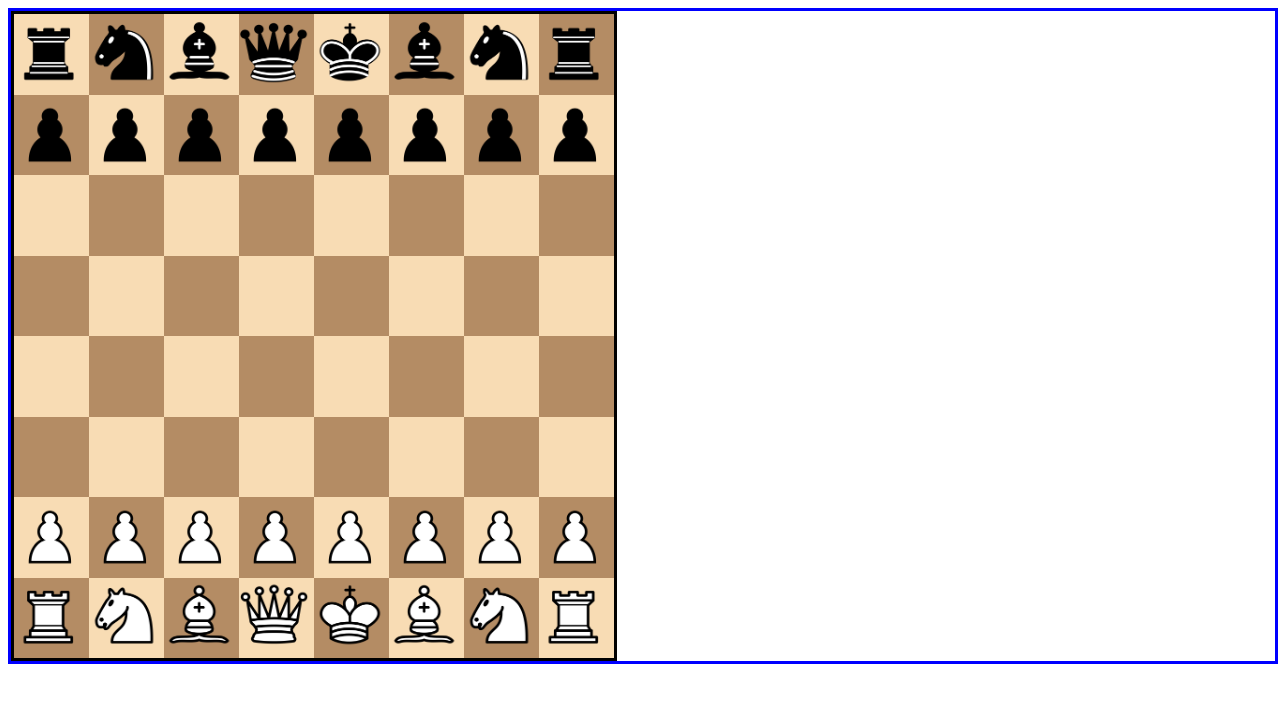
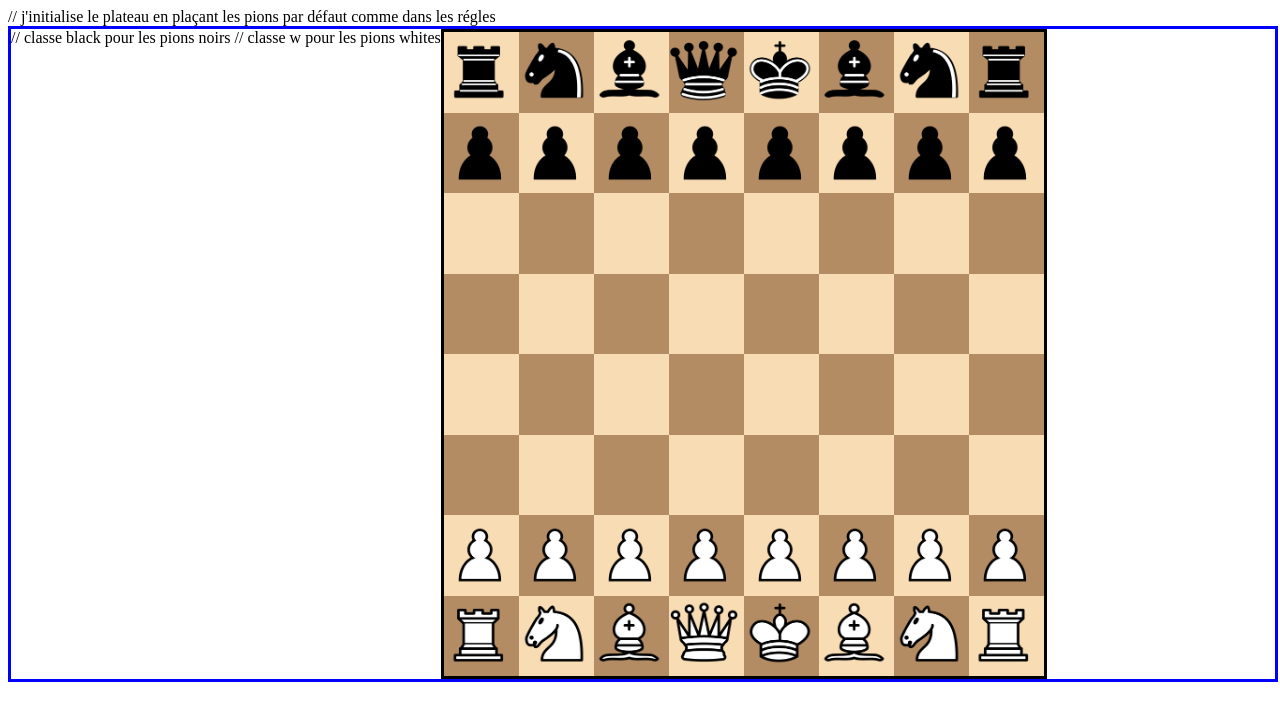
Before and after one commit to Pierro236/ChessJS, a PHP site: page / in a window 1280 px wide. Shown: the top 721 px of the page. Run offline with PHP 8.4, Linux system fonts and the light colour scheme.

Commit message:
Update index.php

```diff
--- a/index.php
+++ b/index.php
@@ -9,10 +9,13 @@
 </head>
 
 <body>
+
+    // j'initialise le plateau en plaçant les pions par défaut comme dans les régles
+
     <div id="plateau">
     <table cellspacing = "0" cellpadding="0">
     <tr>
-        <td class="blanc"><div onclick="deplacer(this.id)" id="21"><img class="black" src="Tn.png"/></div></td>
+        <td class="blanc"><div onclick="deplacer(this.id)" id="21"><img class="black" src="Tn.png"/></div></td>// classe black pour les pions noirs
         <td class="marron"><div onclick="deplacer(this.id)" id="22"><img class="black" src="Cn.png"/></div></td>
         <td class="blanc"><div onclick="deplacer(this.id)" id="23"><img class="black" src="Fn.png"/></div></td>
         <td class="marron"><div onclick="deplacer(this.id)" id="24"><img class="black" src="Dn.png"/></div></td>
@@ -72,7 +75,7 @@
         <td class="blanc"><div onclick="deplacer(this.id)" id="78"></div></td>
     </tr>
     <tr>
-        <td class="blanc"><div onclick="deplacer(this.id)" id="81"><img class="w" src="Pb.png"/></div></td>
+        <td class="blanc"><div onclick="deplacer(this.id)" id="81"><img class="w" src="Pb.png"/></div></td> // classe w pour les pions whites
         <td class="marron"><div onclick="deplacer(this.id)" id="82"><img class="w" src="Pb.png"/></div></td>
         <td class="blanc"><div onclick="deplacer(this.id)" id="83"><img class="w"  src="Pb.png"/></div></td>
         <td class="marron"><div onclick="deplacer(this.id)" id="84"><img class="w"  src="Pb.png"/></div></td>
```
